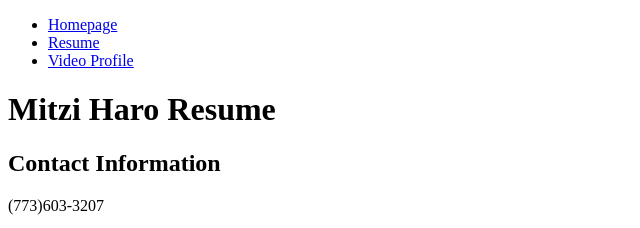
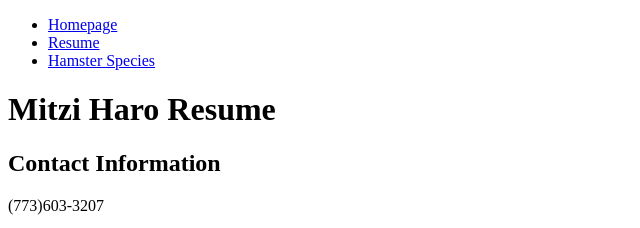
Before and after one commit to mharofuentes/project-1, a plain HTML site: page Resume.html in a window 1280 px wide. Shown: the top 228 px of the page, 0-640 px from the left. Drawn offline with Linux system fonts and the light colour scheme.

Commit message:
changed href tag

```diff
--- a/Resume.html
+++ b/Resume.html
@@ -12,7 +12,7 @@
         <ul>
           <li><a href="index.html">Homepage</a></li>
           <li><a href="resume.html">Resume</a></li>
-          <li><a href="page3.html">Video Profile</a></li>
+          <li><a href="page3.html">Hamster Species</a></li>
         </ul>
       </nav>
     </header>
```
Also changed, not shown: 1 other file.
